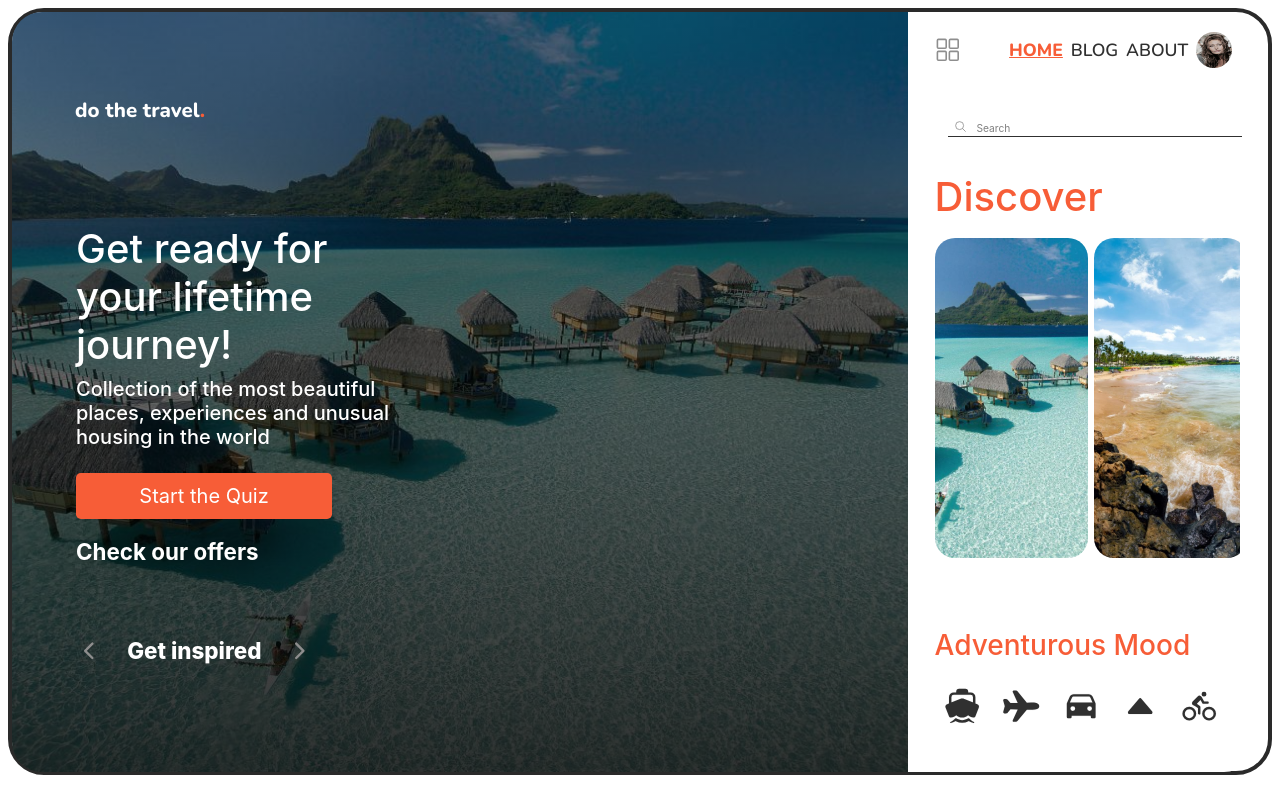
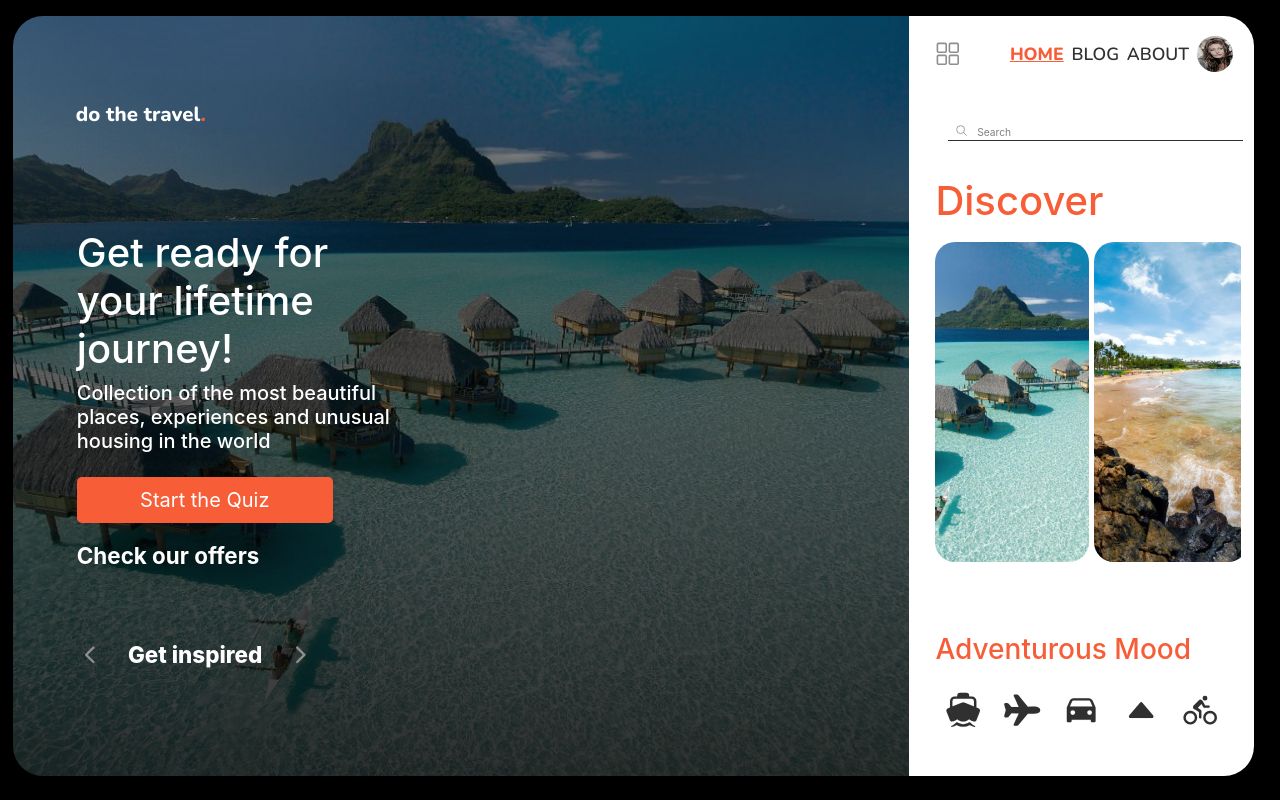
Before and after one commit to bidodev/react-dtravel-client, a React (Create React App) app: page / in a window 1280 px wide. Shown: the top 800 px of the page. Built offline with nearby package versions, Linux system fonts and the light colour scheme.

Commit message:
back to black

```diff
--- a/src/scss/_app.scss
+++ b/src/scss/_app.scss
@@ -1,5 +1,5 @@
 body {
-  /* background-color: #000; */
+  background-color: #000;
   overflow-x: hidden;
   box-sizing: border-box;
   padding: 0;
@@ -7,13 +7,13 @@ body {
 }
 
 .App {
-  margin: .5rem;
+  margin: 2vh 1vw;
   display: grid;
   height: 95.9vh;
   grid-template-rows: 100vh 100vh;
   grid-template-columns: 70vw 27vw;
   border-radius: 36px;
-  border: 4px solid rgb(42, 42, 42);
+  //border: 4px solid rgb(42, 42, 42);
 
 
 }
```
